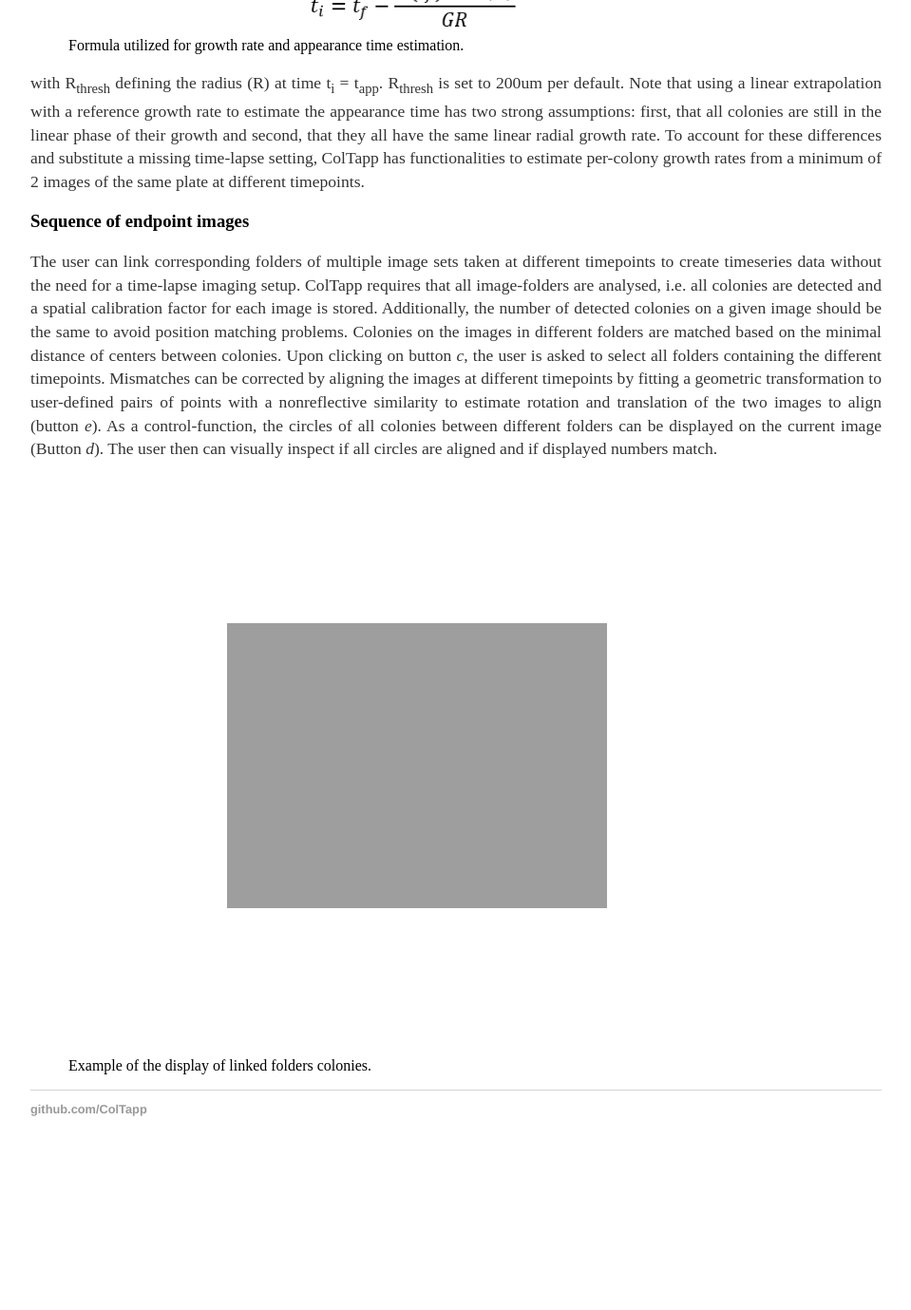
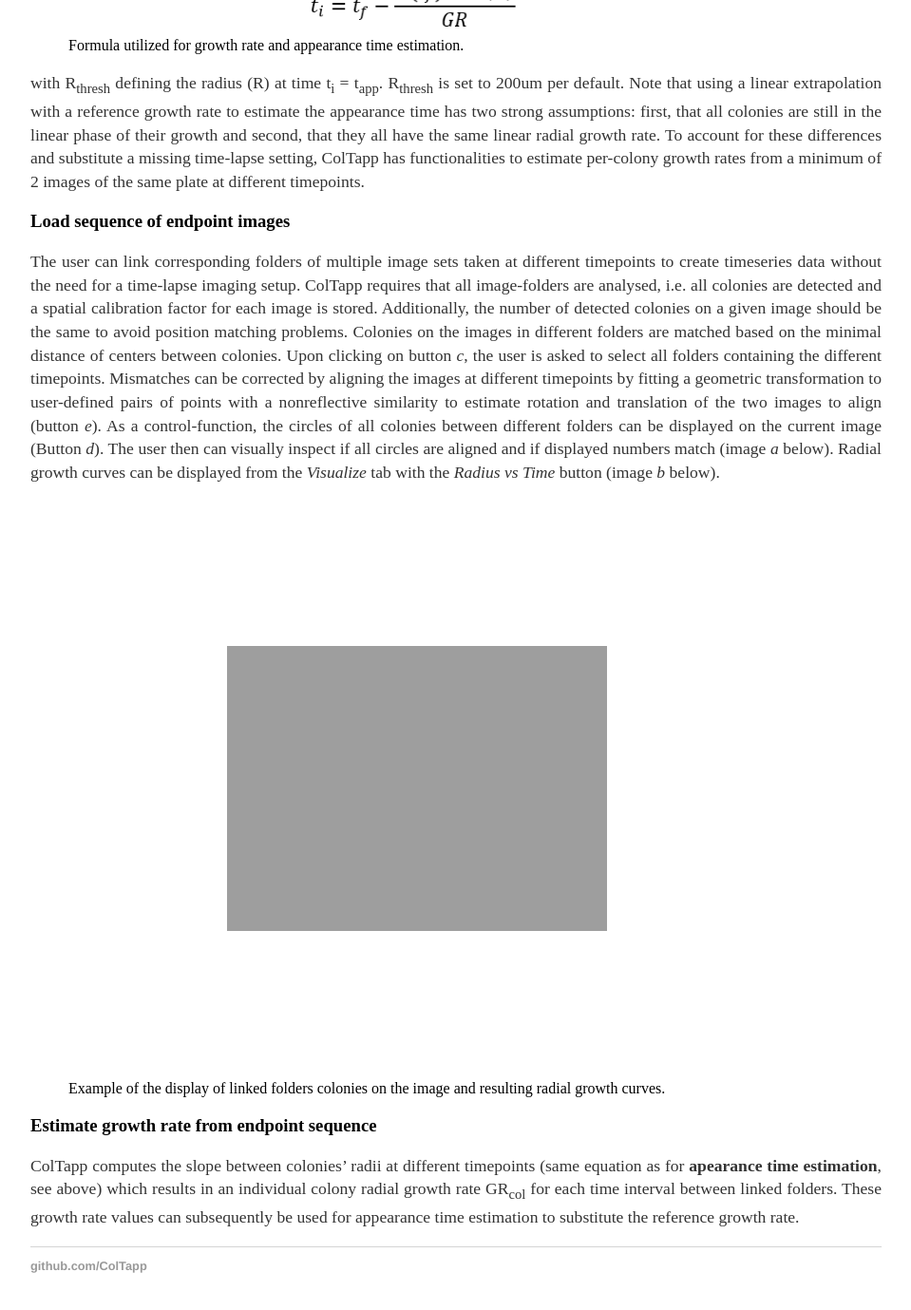
Before and after one commit to ColTapp/ColTapp.github.io, a Jekyll site: the page built from endpoint.md, in a window 1280 px wide and 1400 px high, scrolled down 1529 px. Shown: the top 1379 px of the window at 95% size, without its empty margins (160-1119 px from the left). Built offline with Jekyll 4.4.1, drawn with Linux system fonts in a browser that asks for light colours; before the commit the page ends 2764 px from its top, so only the background shows below that; some of the changed text lies outside the part shown.

Commit message:
Update endpoint.md

```diff
--- a/endpoint.md
+++ b/endpoint.md
@@ -17,7 +17,7 @@
 To achieve similar image orientation at both timepoints during photography, the user may place a mark on the edge of the plate as reference. Users can manually align images which have not been captured in the exact same orientation by clicking at two matching positions on the images of the two (or more) timepoints (Button _e_). The inbuilt MATLAB function fitgeotrans is used to fit a geometric transformation to the pairs of points with a nonreflective similarity to estimate rotation and translation of the two images to align.
 
 ### Appearance time estimation
-In some laboratories, setting-up high-throughput time-lapse imaging might not be possible, thus ColTapp proposes to estimate colony growth rate and/or lag time from endpoint images. This is possible because when bacterial cells with a lag resume growth, they rapidly reach their maximal replication rate and the resulting colonies have linear radial growth rates similar to those of colonies emerging from cells with no lag. Therefore, a [reference linear radial growth rate]({{site.url}}/refparam) (GR, button _g_) can be used to estimate the colony appearance time t<sub>app</sub> based on colony radius R at a given timepoint (t<sub>f</sub>) by means of a linear extrapolation:
+In some laboratories, setting-up high-throughput time-lapse imaging might not be possible, thus ColTapp proposes to estimate colony growth rate and/or lag time from endpoint images. This is possible because when bacterial cells with a lag resume growth, they rapidly reach their maximal replication rate and the resulting colonies have linear radial growth rates similar to those of colonies emerging from cells with no lag. Therefore, a [reference linear radial growth rate]({{site.url}}/refparam) (GR, button _g_) can be used to estimate the colony appearance time t<sub>app</sub> (Button _h_) based on colony radius R at a given timepoint (t<sub>f</sub>) by means of a linear extrapolation:
 <figure>
   <img src="{{site.url}}/assets/images/EP2.png" alt="Formula for growth rate estimation" height="70px"/>
   <figcaption>Formula utilized for growth rate and appearance time estimation. </figcaption>
@@ -25,9 +25,12 @@
 
 with R<sub>thresh</sub> defining the radius (R) at time t<sub>i</sub> = t<sub>app</sub>. R<sub>thresh</sub> is set to 200um per default. Note that using a linear extrapolation with a reference growth rate to estimate the appearance time has two strong assumptions: first, that all colonies are still in the linear phase of their growth and second, that they all have the same linear radial growth rate. To account for these differences and substitute a missing time-lapse setting, ColTapp has functionalities to estimate per-colony growth rates from a minimum of 2 images of the same plate at different timepoints.
 
-### Sequence of endpoint images
-The user can link corresponding folders of multiple image sets taken at different timepoints to create timeseries data without the need for a time-lapse imaging setup. ColTapp requires that all image-folders are analysed, i.e. all colonies are detected and a spatial calibration factor for each image is stored. Additionally, the number of detected colonies on a given image should be the same to avoid position matching problems. Colonies on the images in different folders are matched based on the minimal distance of centers between colonies. Upon clicking on button _c_, the user is asked to select all folders containing the different timepoints. Mismatches can be corrected by aligning the images at different timepoints by fitting a geometric transformation to user-defined pairs of points with a nonreflective similarity to estimate rotation and translation of the two images to align (button _e_). As a control-function, the circles of all colonies between different folders can be displayed on the current image (Button _d_). The user then can visually inspect if all circles are aligned and if displayed numbers match.
+### Load sequence of endpoint images
+The user can link corresponding folders of multiple image sets taken at different timepoints to create timeseries data without the need for a time-lapse imaging setup. ColTapp requires that all image-folders are analysed, i.e. all colonies are detected and a spatial calibration factor for each image is stored. Additionally, the number of detected colonies on a given image should be the same to avoid position matching problems. Colonies on the images in different folders are matched based on the minimal distance of centers between colonies. Upon clicking on button _c_, the user is asked to select all folders containing the different timepoints. Mismatches can be corrected by aligning the images at different timepoints by fitting a geometric transformation to user-defined pairs of points with a nonreflective similarity to estimate rotation and translation of the two images to align (button _e_). As a control-function, the circles of all colonies between different folders can be displayed on the current image (Button _d_). The user then can visually inspect if all circles are aligned and if displayed numbers match (image _a_ below). Radial growth curves can be displayed from the _Visualize_ tab with the _Radius vs Time_ button (image _b_ below).
 <figure>
   <img src="{{site.url}}/assets/images/EP1.png" alt="Example of linked folders colonies" height="606px"/>
-  <figcaption>Example of the display of linked folders colonies. </figcaption>
+  <figcaption>Example of the display of linked folders colonies on the image and resulting radial growth curves. </figcaption>
 </figure>
+
+### Estimate growth rate from endpoint sequence
+ColTapp computes the slope between colonies’ radii at different timepoints (same equation as for **apearance time estimation**, see above) which results in an individual colony radial growth rate GR<sub>col</sub> for each time interval between linked folders. These growth rate values can subsequently be used for appearance time estimation to substitute the reference growth rate.
```
